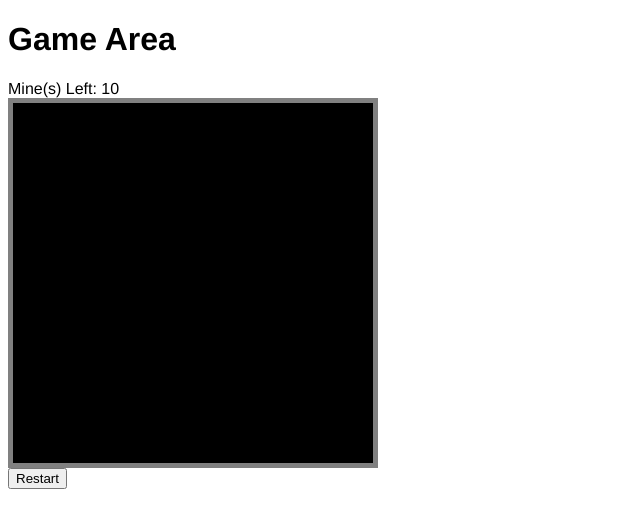
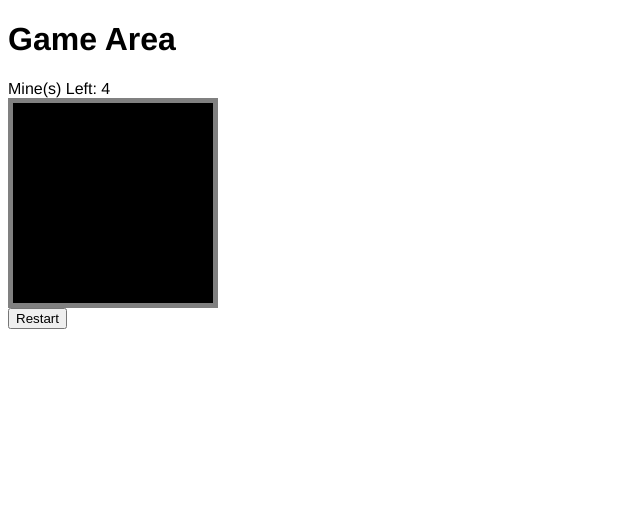
Before and after one commit to thissentenceiswrong/vue-minesweeper, a Vue app: page / in a window 1280 px wide. Shown: the top 528 px of the page, without its empty margins (0-640 px from the left). Built offline with nearby package versions, Linux system fonts and the light colour scheme.

Commit message:
Fixed bugs

```diff
--- a/src/components/cell.vue
+++ b/src/components/cell.vue
@@ -5,9 +5,10 @@
         <!--refactor into different components-->
         <!--last 3 bindings are props-->
         <component v-bind:is="currentCell"
-                   v-bind:number="number"
+
+                   v-bind:number="numMinesNearby"
                    v-bind:wrong="wrongFlag"
-                   v-bind:gameover="gameover"
+                   v-bind:gamestate="gamestate"
         >
         </component>
     </div>
@@ -21,32 +22,43 @@
 
     export default {
         name: "cell",
-        props: ["index", 'item', "gameover"],
+        props: ["index", 'item', "gamestate"],
         components: {flag, mine, number, unrevealed},
         methods: {},
         computed: {
+            /**
+             * return true if player flag the wrong cell?
+             */
             wrongFlag: function () {
                 return this.gameover ? !this.item.isMine : false;
             },
+            /**
+             * Type of current cell
+             * Return one of the following:
+             * unrevealed
+             * number
+             * flag
+             * mine
+             */
             currentCell: function () {
-                if (this.item.isFlaged) {
+                // if player won, show all mines as flaged
+                // since the player has won, he must have flagged all mines correctly
+                if ((this.gamestate.isWon && this.item.isMine) || this.item.isFlaged) {
                     return "flag";
                 }
 
-                if (!this.item.isRevealed) {
-                    return "unrevealed";
+                if (this.item.isRevealed) {
+                    return this.item.isMine ? "mine" : "number";
                 }
 
-                // revealed
-                if (this.item.isMine) {
-                    return "mine";
-                }
-
-                return "number";
-            }
-            ,
-            number: function () {
-                return this.item["numMinesNearby"] === 0 ? '' : this.item["numMinesNearby"];
+                return "unrevealed";
+            },
+            /**
+             * Number of mines nearby
+             * @returns {number}
+             */
+            numMinesNearby: function () {
+                return this.item["numMinesNearby"];
             }
         }
 
--- a/src/components/cells/flag.vue
+++ b/src/components/cells/flag.vue
@@ -8,24 +8,14 @@
 <script>
     export default {
         name: "flag",
-        props: ["wrong", "gameover"],
+        props: ["wrong", "gamestate"],
         computed: {
             objClass: function () {
-                if (this.gameover) {
-                    if (this.wrong) {
-                        // return {
-                            // red: true
-                        // };
-                    } else {
-                        return {
-                            green: true
-                        };
-                    }
-                } else {
-                    return {
-                        yellow: true
-                    };
-                }
+                return {
+                    flaged: !this.gamestate.isGameOver,
+                    wrongFlag: this.gamestate.isGameOver && this.wrong,
+                    rightFlag: this.gamestate.isGameOver && !this.wrong
+                };
             }
         }
     };
@@ -60,11 +50,18 @@
         }
     }
 
-    .yellow {
+    /*when playing*/
+    .flaged {
         background-color: yellow;
     }
 
-    .green {
+    /*when game over and is mine*/
+    .rightFlag {
         background-color: green;
     }
+
+    /*when game over and is not mine*/
+    .wrongFlag {
+        background-color: blue;
+    }
 </style>
--- a/src/components/cells/number.vue
+++ b/src/components/cells/number.vue
@@ -1,6 +1,8 @@
 <template>
-    <div id="number" v-bind:class="{gray: number !== ''}">
-        {{number}}
+    <div id="number" v-bind:class="{gray: number !== 0}">
+        <div v-show="number">
+            {{number}}
+        </div>
     </div>
 </template>
 
--- a/src/components/cells/unrevealed.vue
+++ b/src/components/cells/unrevealed.vue
@@ -1,7 +1,5 @@
 <template>
-    <div id="unrevealed">
-
-    </div>
+    <div id="unrevealed"></div>
 </template>
 
 <script>
--- a/src/components/game-area.vue
+++ b/src/components/game-area.vue
@@ -12,7 +12,7 @@
 
                   v-bind:item="item"
                   v-bind:index="index"
-                  v-bind:gameover="gameover"
+                  v-bind:gamestate="gamestate"
 
                   v-on:click-cell="clickCell"
                   v-on:flag-cell="flagCell"
@@ -38,10 +38,17 @@
             return {
                 minesweeper: null,
                 widthCell: 40,
+                gamestate: {
+                    isGameOver: false,
+                    isWon: false
+                },
                 strGameOver: "",
                 onGameOver: (function (vueObj) {
                     return function (won) {
-                        const str = "Game Over! You " + (won ? "WIN" : "LOST");
+                        vueObj.gamestate.isGameOver = true;
+                        vueObj.gamestate.isWon = won;
+
+                        const str = "Game Over! You " + (won ? "WIN" : "LOSE");
                         vueObj.strGameOver = str;
                     };
                 })(this),
@@ -62,14 +69,24 @@
         },
         methods: {
             restart: function () {
+                this.gamestate.isGameOver = false;
+                this.gamestate.isWon = false;
                 this.strGameOver = "";
-                this.minesweeper = new MineSweeper(9, 9, 10, this.onGameOver);
+                this.minesweeper = new MineSweeper(5, 5, 4, this.onGameOver);
             },
+            /**
+             * User left click one of the cells
+             * @param e: index of the cell clicked
+             */
             clickCell: function (e) {
                 let ret = indexToxy(e, this.minesweeper.numRow, this.minesweeper.numCol);
 
                 this.minesweeper.revealCell(ret.x, ret.y);
             },
+            /**
+             * User right click one of the cells
+             * @param e: index of the cell clicked
+             */
             flagCell: function (e) {
                 let ret = indexToxy(e, this.minesweeper.numRow, this.minesweeper.numCol);
 
@@ -79,9 +96,6 @@
         computed: {
             gameboard: function () {
                 return this.minesweeper.gameboard;
-            },
-            gameover: function () {
-                return this.minesweeper.isGameOver;
             },
             containerStyleObject: function () {
                 return {
```
Also changed, not shown: src/classes/Helper.js (+7 -1 lines), 1 other file (tests, documents, lock files or other folders).
